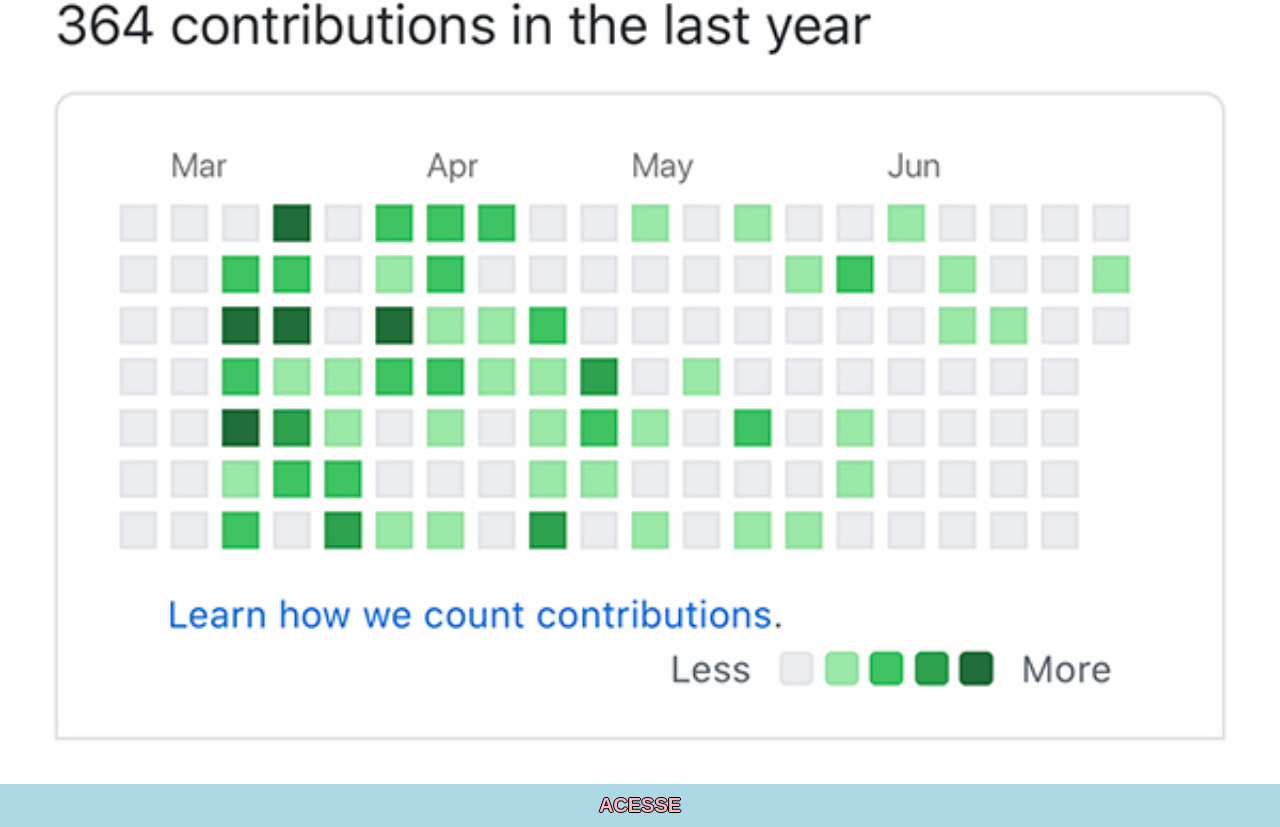
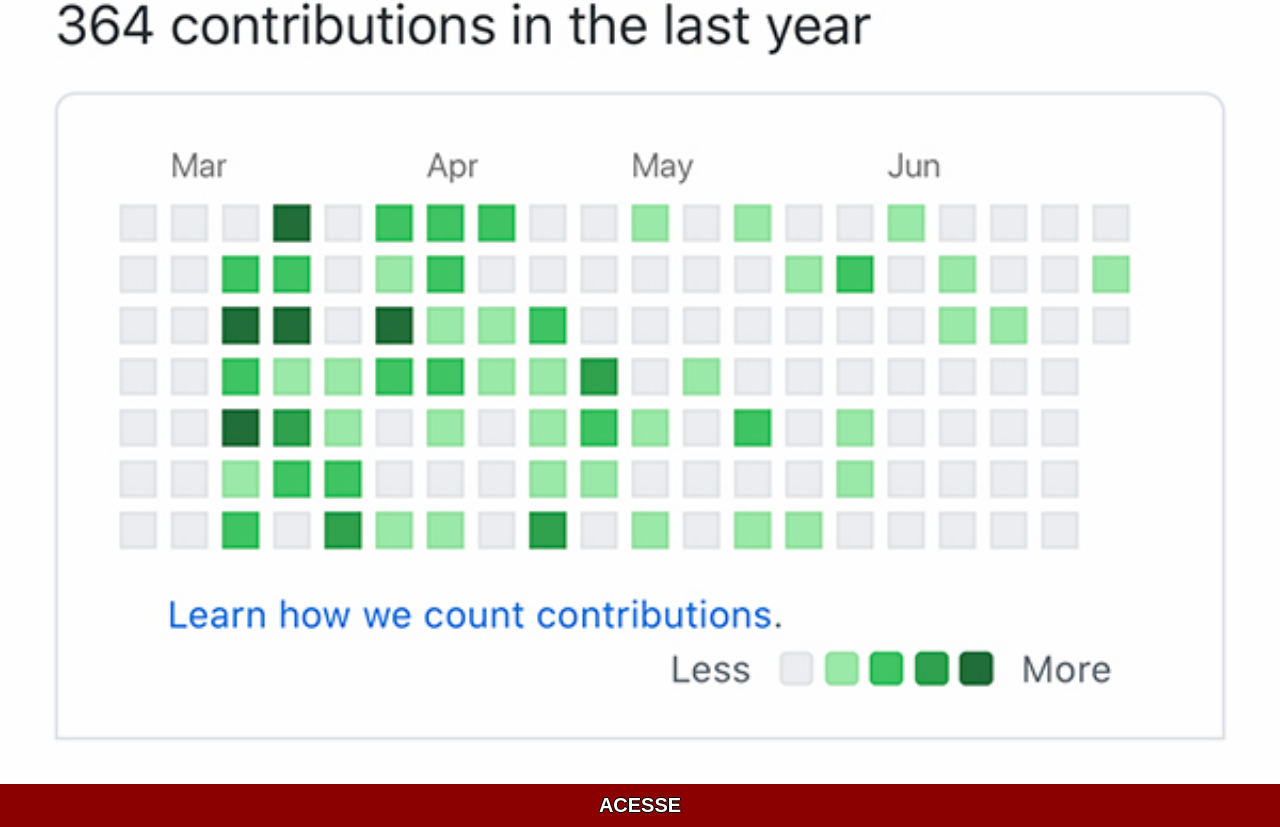
Before and after one commit to pomptrash/projeto-social, a plain HTML site: page github.html in a window 1280 px wide. Shown: the part 3952-4779 px from the top of the page. Drawn offline with Linux system fonts and the light colour scheme.

Commit message:
hover .acesse

```diff
--- a/estilos/social.css
+++ b/estilos/social.css
@@ -19,12 +19,16 @@ img {
 .acesse {
     display: block;
     padding: 10px;
-    background-color: lightblue;
+    background-color: darkred;
     text-align: center;
-    color: lightpink;
+    color: white;
     font-size: 20px;
     font-weight: bold;
     text-transform: uppercase;
     text-decoration: none;
     text-shadow: 1px 0px black, -1px 0px black, 0px 1px black, 0px -1px black;
 }
+
+.acesse:hover {
+    background-color: red;
+}
```
